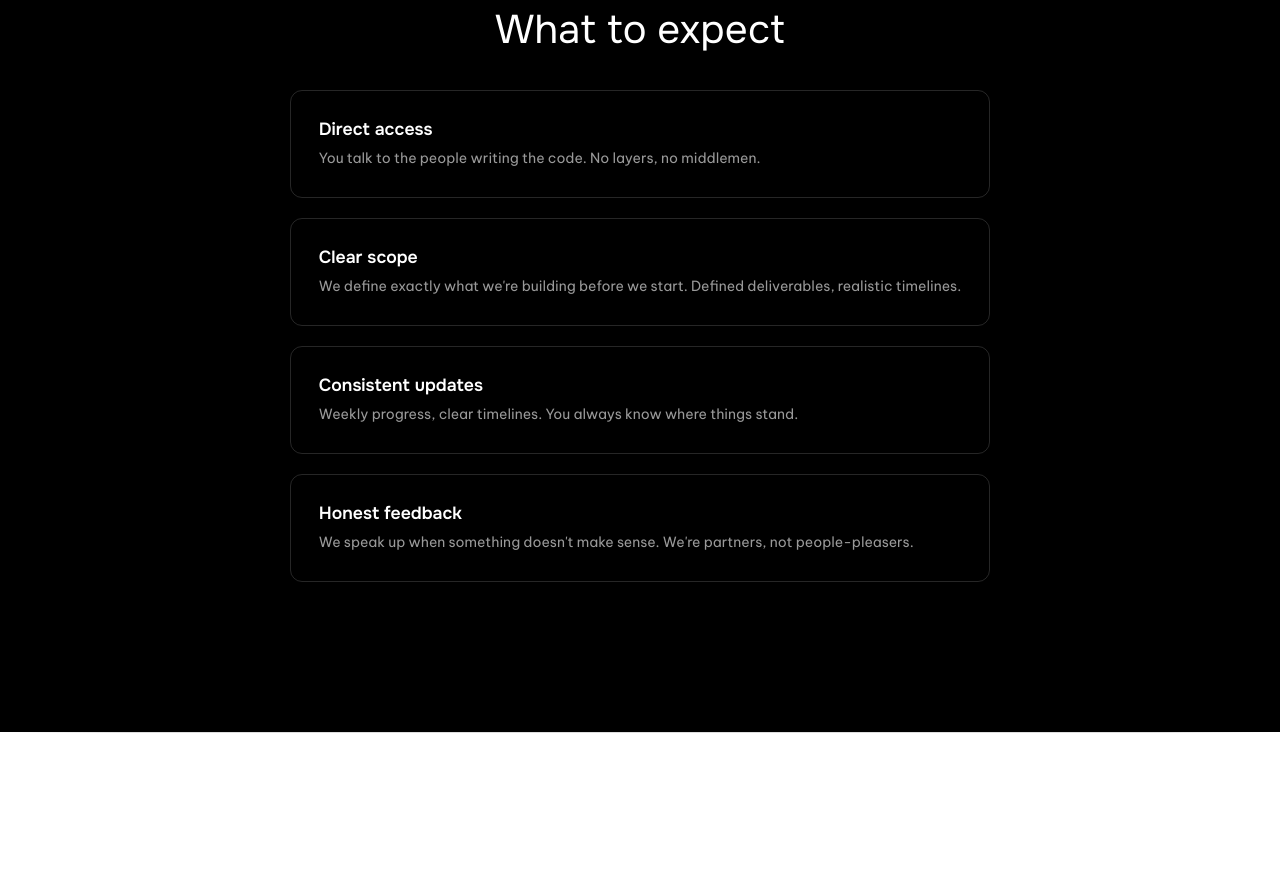
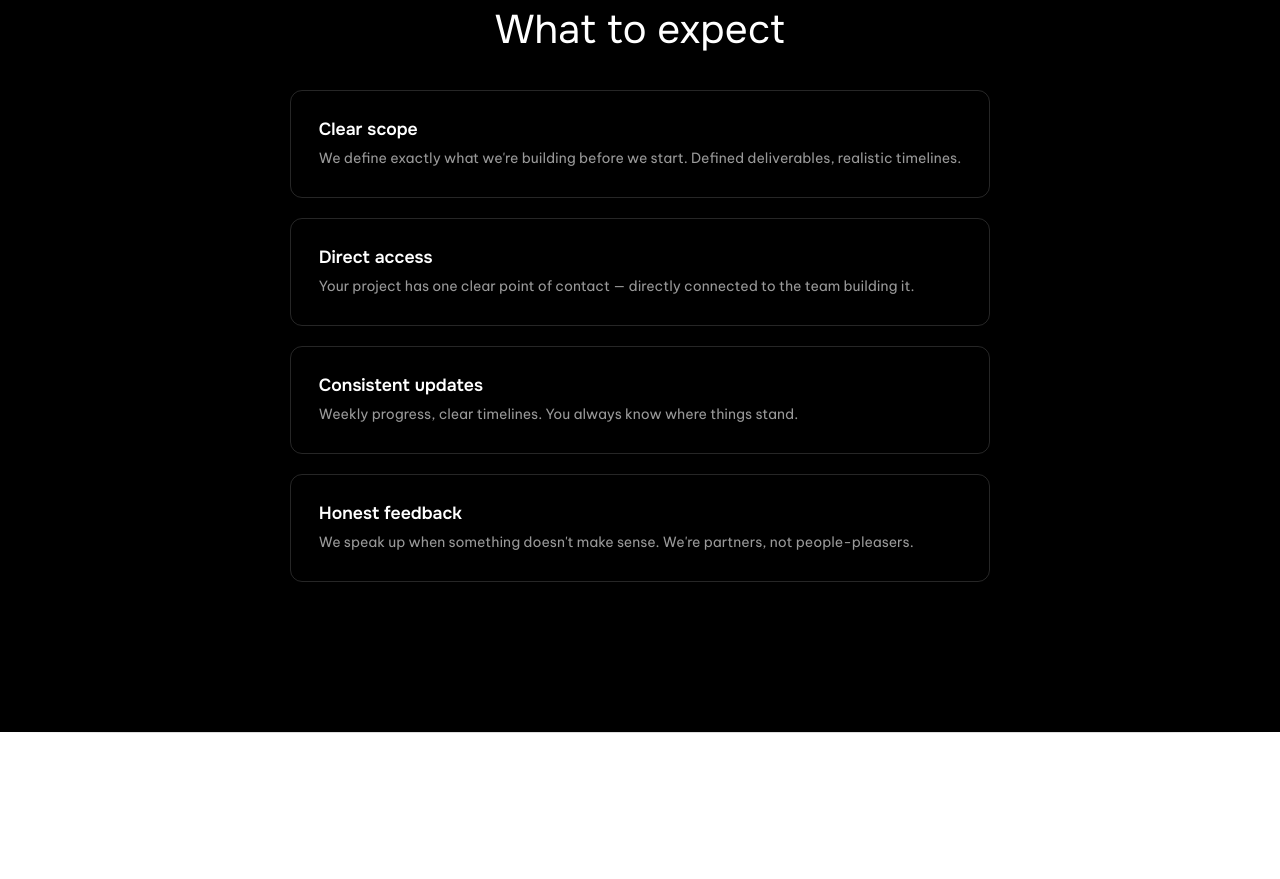
Before and after one commit to luka-dev-harbor/dev-harbor-website, a SvelteKit app: page / in a window 1280 px wide. Shown: the part 2064-2943 px from the top of the page. Built offline with nearby package versions, Linux system fonts and the light colour scheme; a web font is replaced by a local one.

Commit message:
Fix "how we work" section

```diff
--- a/src/routes/+page.svelte
+++ b/src/routes/+page.svelte
@@ -148,12 +148,12 @@
                 <h1>What to expect</h1>
                 <div class="who-grid who-grid--stacked">
                     <div class="who-card">
-                        <h3>Direct access</h3>
-                        <p>You talk to the people writing the code. No layers, no middlemen.</p>
+                        <h3>Clear scope</h3>
+                        <p>We define exactly what we're building before we start. Defined deliverables, realistic timelines.</p>
                     </div>
                     <div class="who-card">
-                        <h3>Clear scope</h3>
-                        <p>We define exactly what we're building before we start. Defined deliverables, realistic timelines.</p>
+                        <h3>Direct access</h3>
+                        <p>Your project has one clear point of contact — directly connected to the team building it.</p>
                     </div>
                     <div class="who-card">
                         <h3>Consistent updates</h3>
```
